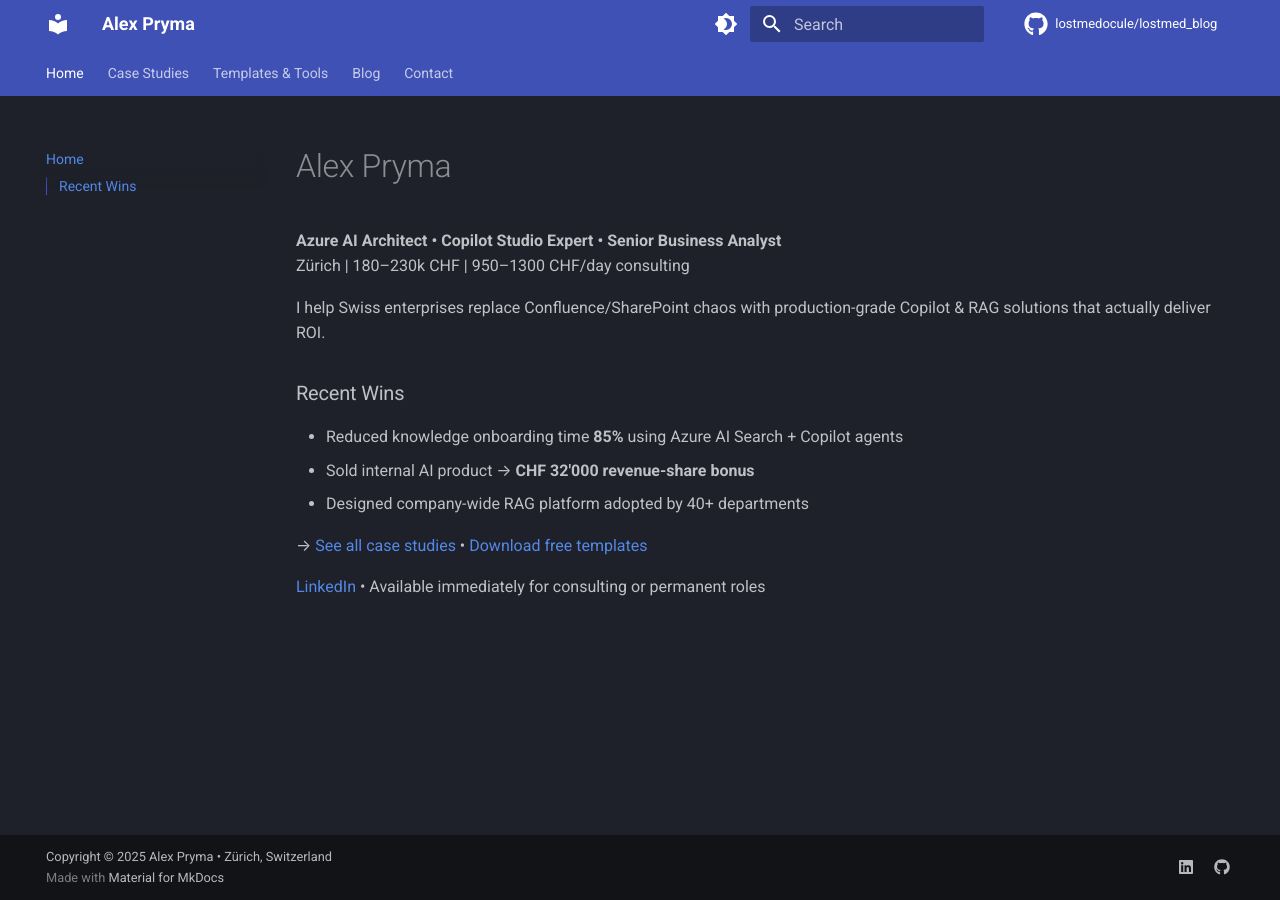
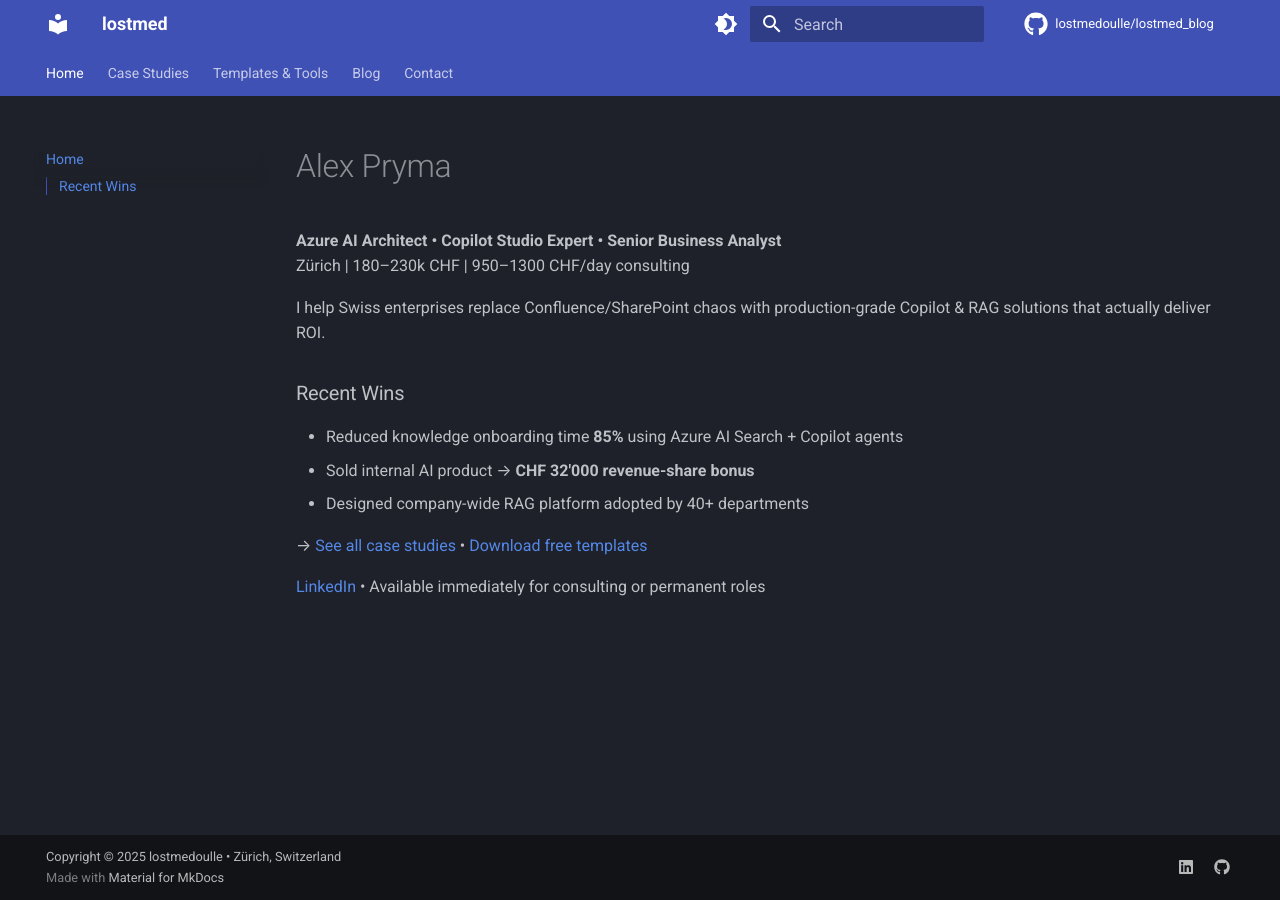
Before and after one commit to lostmedoulle/lostmed_blog, an MkDocs documentation site: the page built from docs/index.md, in a window 1280 px wide. Built offline with MkDocs 1.6.1 and Material for MkDocs 9.7.7, drawn with Linux system fonts in a browser that asks for light colours; comment, search, counter and statistics services are not loaded.

Commit message:
Update mkdocs configuration with new user details

```diff
--- a/mkdocs.yml
+++ b/mkdocs.yml
@@ -1,6 +1,6 @@
-site_name: Alex Pryma
-site_url: https://lostmedocule.github.io          # ← change to your real username or repo name
-site_author: Alex Pryma
+site_name: lostmed
+site_url: https://lostmed_blog.github.io          # ← change to your real username or repo name
+site_author: lostmed
 site_description: >-
   Azure AI & Copilot Studio Expert • Senior Business Analyst • Zürich
 
@@ -32,8 +32,8 @@
     repo: fontawesome/brands/github
   favicon: https://github.com/favicon.ico   # simple fallback
 
-repo_url: https://github.com/lostmedocule/lostmed_blog   # ← change to your real repo
-repo_name: lostmedocule/lostmed_blog
+repo_url: https://github.com/lostmedoulle/lostmed_blog   # ← change to your real repo
+repo_name: lostmedoulle/lostmed_blog
 edit_uri: edit/main/docs/
 
 nav:
@@ -67,8 +67,7 @@
 extra:
   social:
     - icon: fontawesome/brands/linkedin
-      link: https://www.linkedin.com/in/alexpryma   # ← change to your real LinkedIn
     - icon: fontawesome/brands/github
-      link: https://github.com/lostmedocule
+      link: https://github.com/lostmedoulle
 
-copyright: Copyright © 2025 Alex Pryma • Zürich, Switzerland
+copyright: Copyright © 2025 lostmedoulle • Zürich, Switzerland
```
